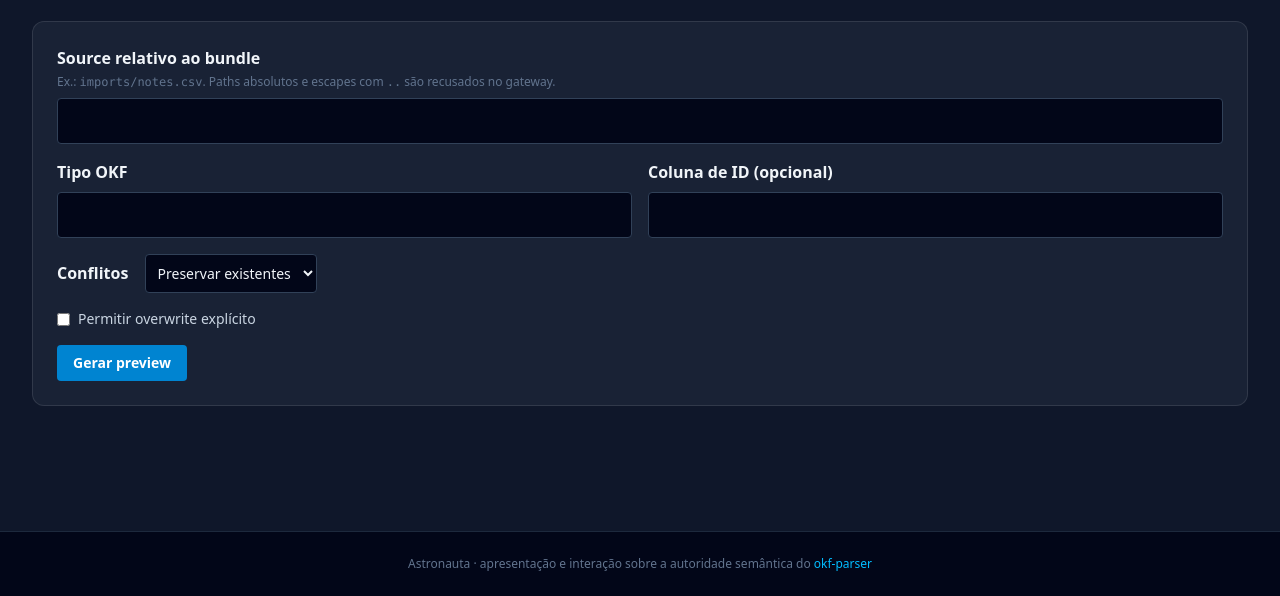
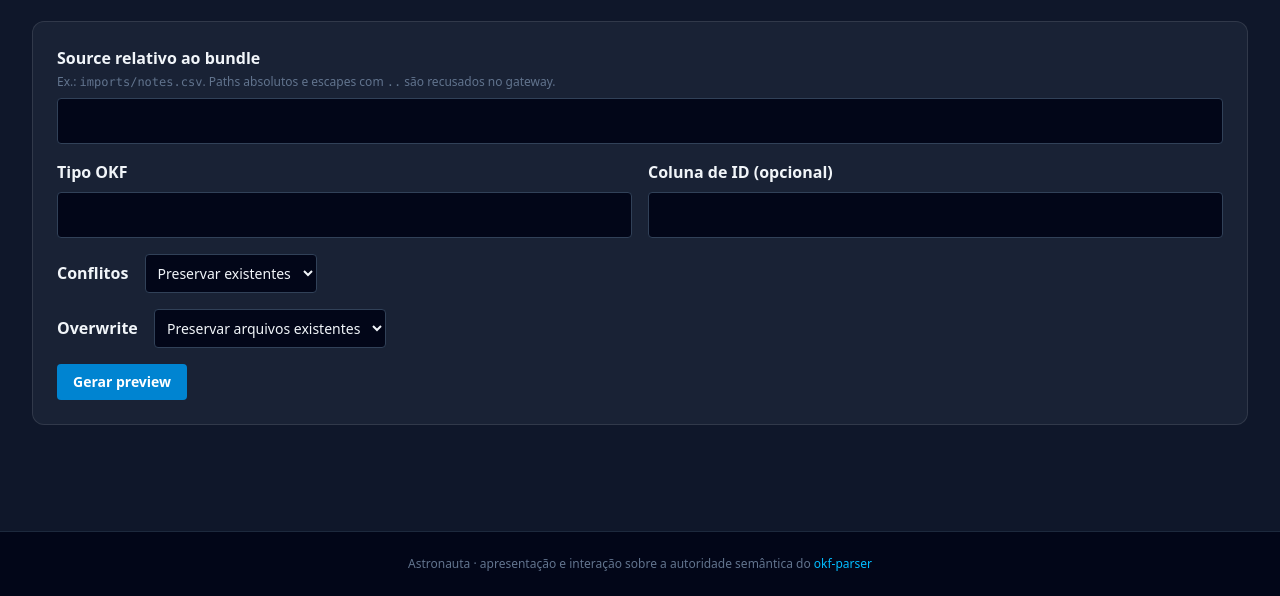
Before and after one commit to franklinbaldo/astronauta, an Astro site: page /import in a window 1280 px wide. Shown: the part 204-800 px from the top of the page. Built offline with nearby package versions, Linux system fonts and the light colour scheme; Astro itself is replaced by a stand-in of ours.

Commit message:
fix(editor): submit explicit import overwrite choice

```diff
--- a/src/pages/import.astro
+++ b/src/pages/import.astro
@@ -94,7 +94,7 @@ const overwrite = input?.overwrite ?? false;
             <input type="hidden" name="source" value={previewData.input.source} />
             <input type="hidden" name="concept_type" value={previewData.input.concept_type} />
             {previewData.input.id_column && <input type="hidden" name="id_column" value={previewData.input.id_column} />}
-            {previewData.input.overwrite && <input type="hidden" name="overwrite" value="on" />}
+            <input type="hidden" name="overwrite" value={previewData.input.overwrite ? "true" : "false"} />
             <input type="hidden" name="on_conflict" value={previewData.input.on_conflict} />
             <button type="submit" class="rounded bg-emerald-600 hover:bg-emerald-500 px-4 py-2 text-sm font-semibold text-white transition">
               Commit deste import
@@ -133,10 +133,13 @@ const overwrite = input?.overwrite ?? false;
         </select>
       </div>
 
-      <label class="flex items-center gap-2 text-sm text-slate-300">
-        <input type="checkbox" name="overwrite" checked={overwrite} />
-        Permitir overwrite explícito
-      </label>
+      <div>
+        <label for="overwrite" class="font-semibold text-slate-100">Overwrite</label>
+        <select id="overwrite" name="overwrite" class="ml-3 bg-slate-950 border border-slate-700 rounded p-2 text-sm text-slate-100">
+          <option value="false" selected={!overwrite}>Preservar arquivos existentes</option>
+          <option value="true" selected={overwrite}>Permitir overwrite explícito</option>
+        </select>
+      </div>
 
       <button type="submit" class="rounded bg-sky-600 hover:bg-sky-500 px-4 py-2 text-sm font-semibold text-white transition">
         Gerar preview
```
